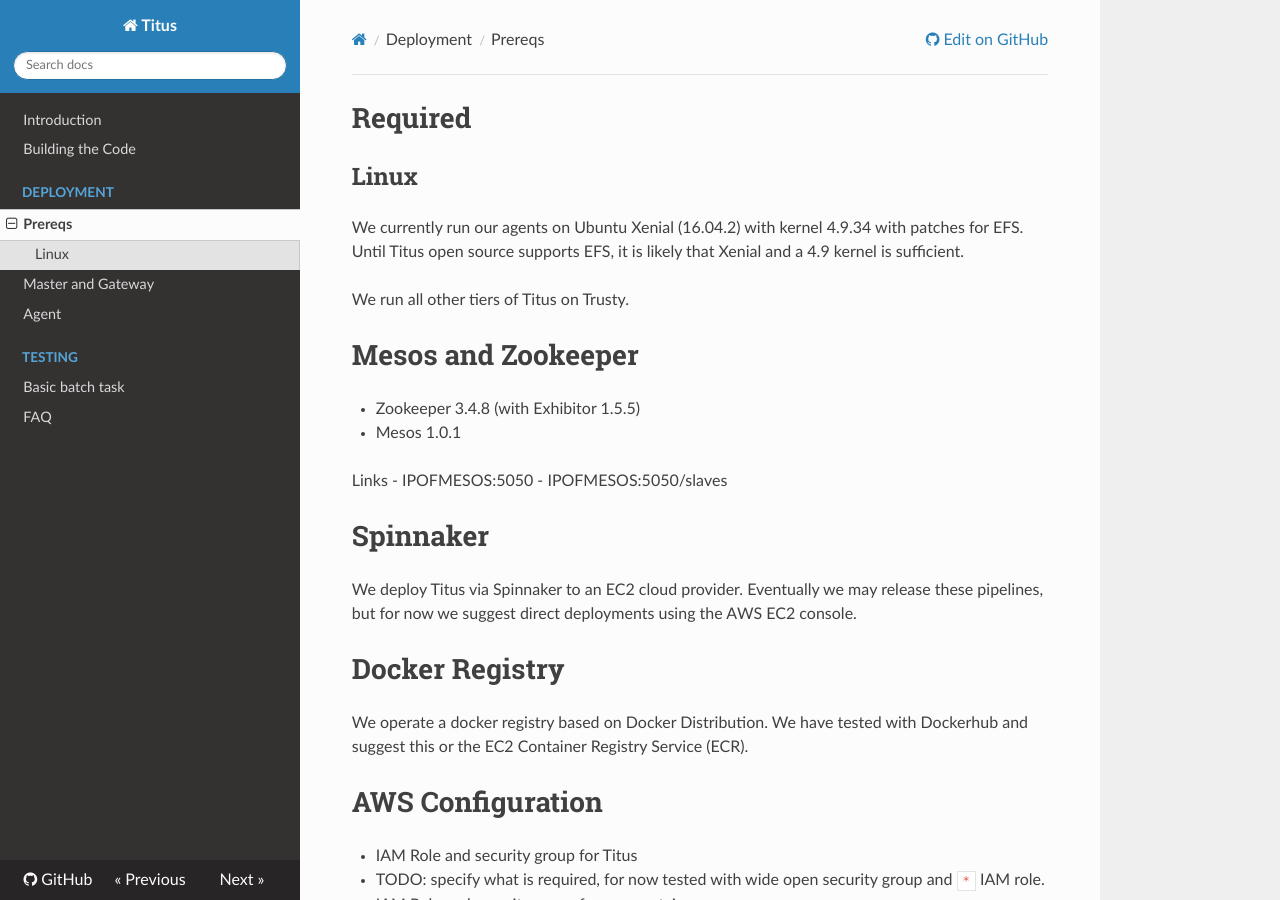
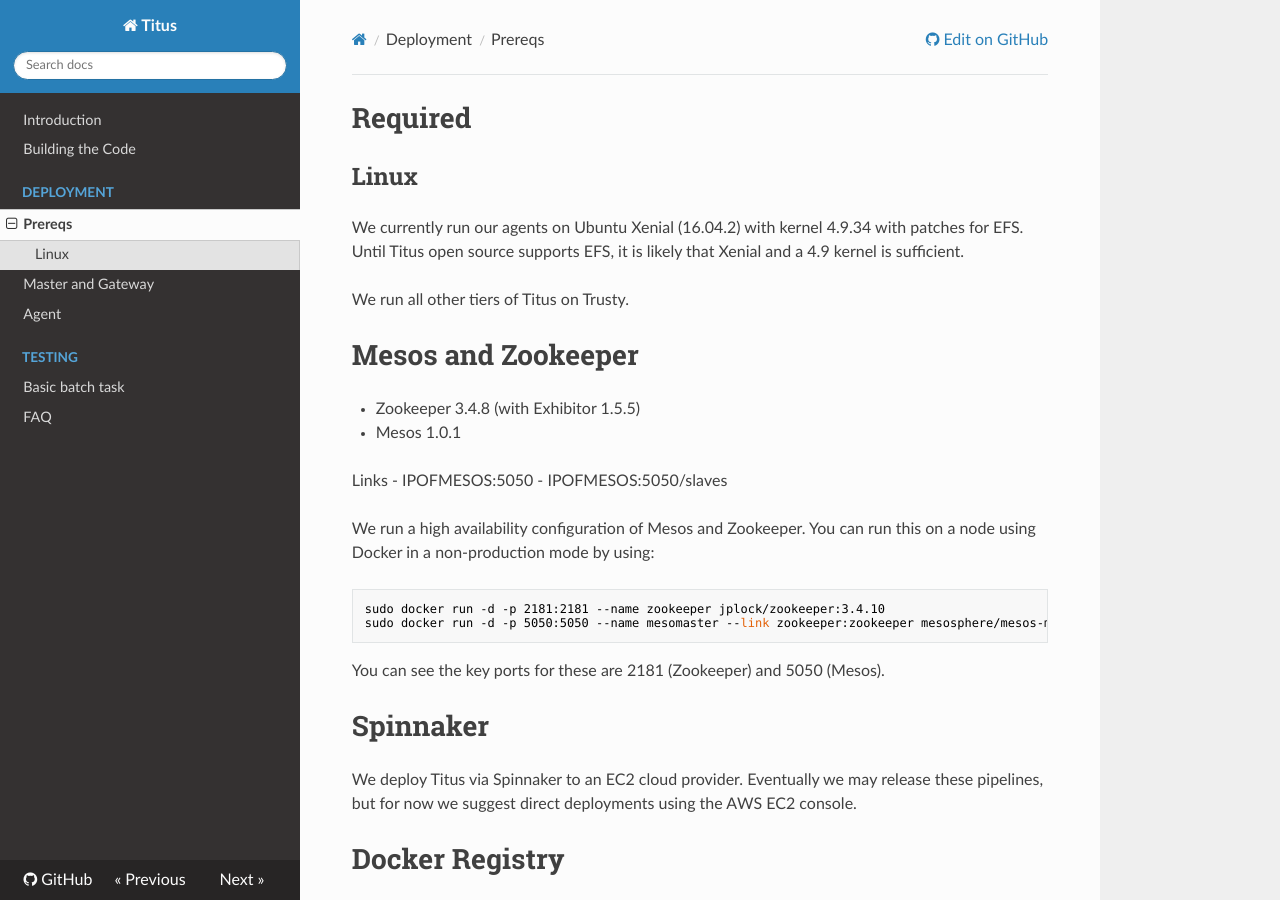
Before and after one commit to Netflix/titus, an MkDocs documentation site: the page built from docs/docs/install/prereqs.md, in a window 1280 px wide and 900 px high. Built offline with MkDocs 1.6.1, drawn with Linux system fonts in a browser that asks for light colours; nearby versions of some CDN libraries; old or Windows-style settings are respelled for this version of MkDocs.

Commit message:
add docker run commands

````diff
--- a/docs/docs/install/prereqs.md
+++ b/docs/docs/install/prereqs.md
@@ -13,6 +13,16 @@
 Links
 - IPOFMESOS:5050
 - IPOFMESOS:5050/slaves
+
+We run a high availability configuration of Mesos and Zookeeper. You can run this
+on a node using Docker in a non-production mode by using:
+
+```
+sudo docker run -d -p 2181:2181 --name zookeeper jplock/zookeeper:3.4.10
+sudo docker run -d -p 5050:5050 --name mesomaster --link zookeeper:zookeeper mesosphere/mesos-master:1.0.1-2.0.93.ubuntu1404 mesos-master --zk=zk://zookeeper:2181/titus/mainvpc/mesos --work_dir=/tmp/master --log_dir=/var/log/mesos --logging_level=INFO --quorum=1
+```
+
+You can see the key ports for these are 2181 (Zookeeper) and 5050 (Mesos).
 
 # Spinnaker
 We deploy Titus via Spinnaker to an EC2 cloud provider. Eventually we may
````
